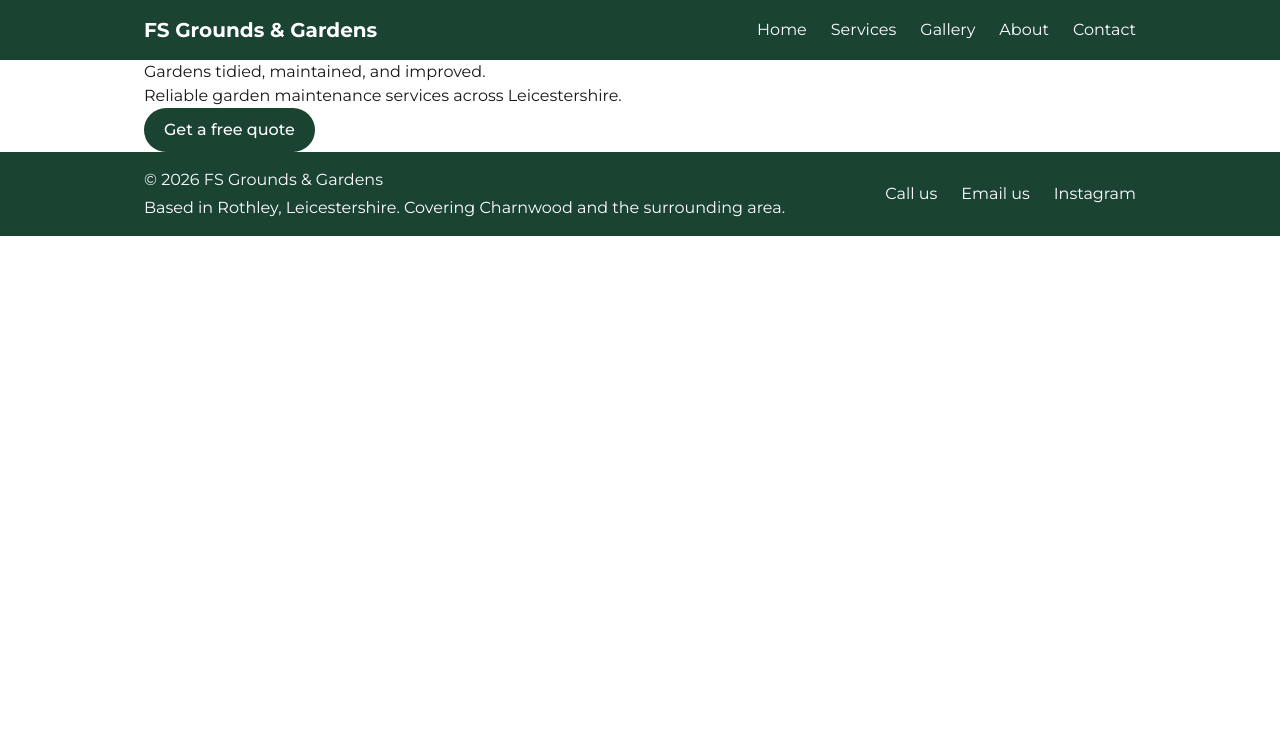
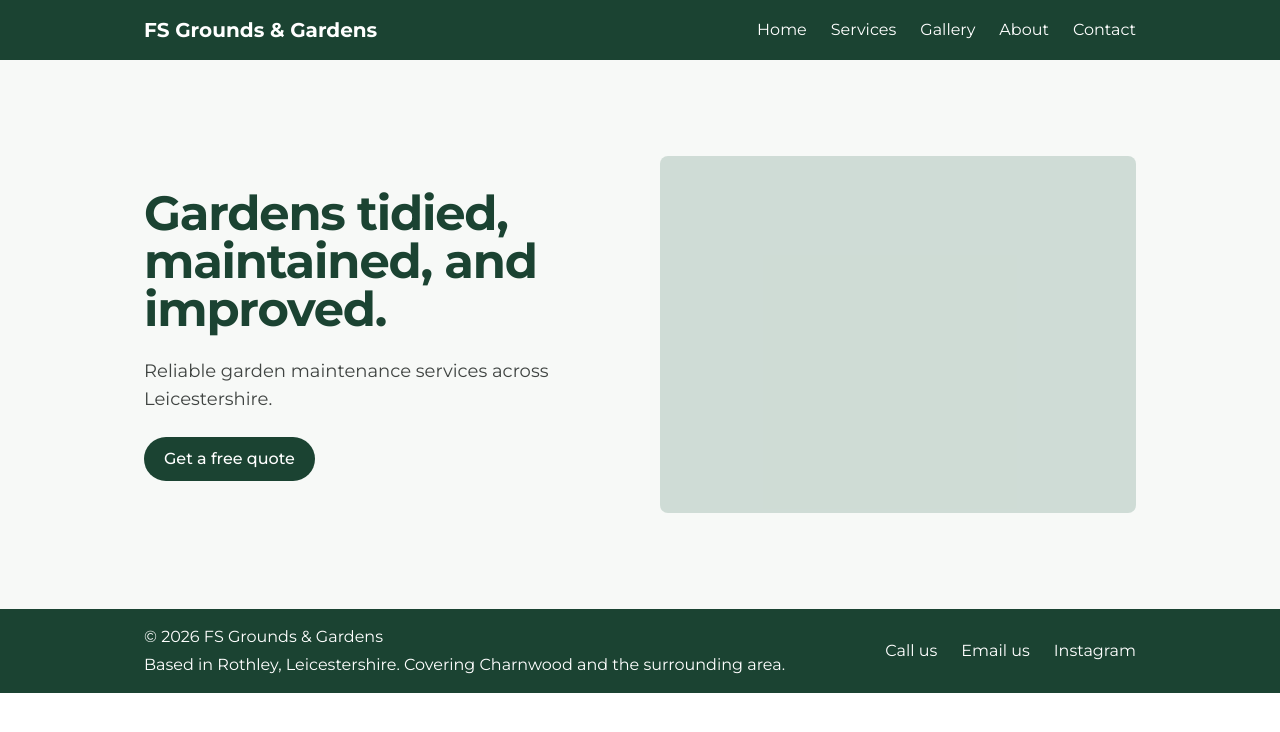
Before and after one commit to jamieramsell/fs-grounds-gardens, a Next.js app: page / in a window 1280 px wide. Shown: the top 732 px of the page. Built offline with nearby package versions, Linux system fonts and the light colour scheme.

Commit message:
feat: implement hero styling

```diff
--- a/app/page.tsx
+++ b/app/page.tsx
@@ -1,5 +1,5 @@
 import Hero from "@/components/ui/Hero";
 
 export default function Home() {
-  return <Hero></Hero>;
+  return <Hero />;
 }
--- a/components/ui/Hero.tsx
+++ b/components/ui/Hero.tsx
@@ -5,11 +5,27 @@ export default function Hero() {
   return (
     <section className="">
       {/* Green band */}
-      <Container>
-        <h1>Gardens tidied, maintained, and improved.</h1>
-        <p>Reliable garden maintenance services across Leicestershire.</p>
-        <Button href="#contact">Get a free quote</Button>
-      </Container>
+      <div className="bg-cream">
+        <Container>
+          <div className="grid items-center gap-10 py-16 md:grid-cols-2 md:py-24">
+            <div className="space-y-6">
+              <h1 className="text-brand text-4xl font-bold tracking-tight md:text-5xl">
+                Gardens tidied, maintained, and improved.
+              </h1>
+              <p className="text-ink/80 text-lg">
+                Reliable garden maintenance services across Leicestershire.
+              </p>
+              <Button href="#contact">Get a free quote</Button>
+            </div>
+
+            {/* placeholder hero image — swap for a real photo later */}
+            <div
+              className="bg-brand-light/20 aspect-[4/3] rounded-lg"
+              aria-hidden="true"
+            />
+          </div>
+        </Container>
+      </div>
     </section>
   );
 }
```
